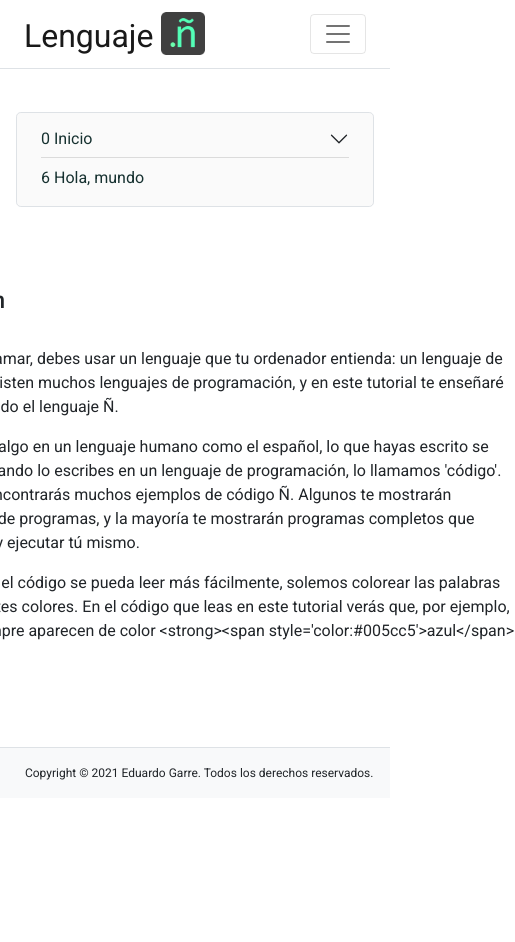
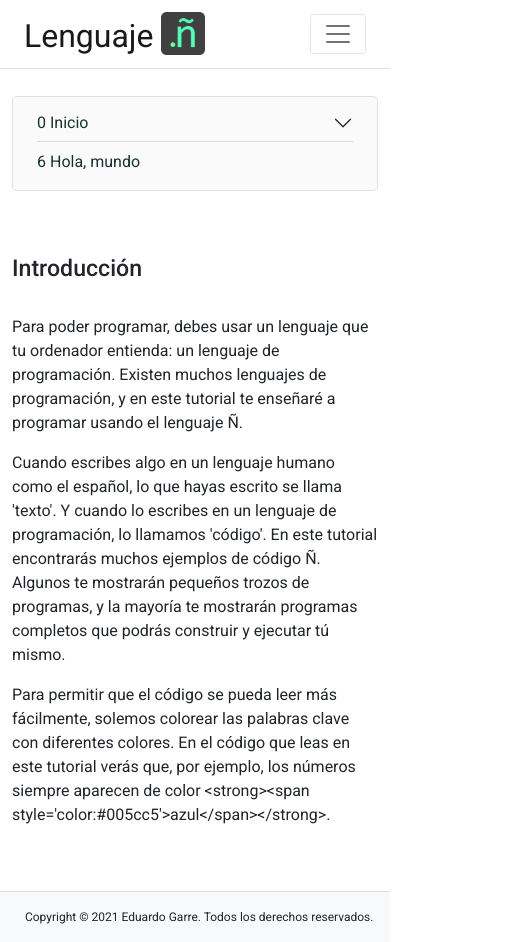
Before and after one commit to eduardogarre/frontend_lenguaje, a React (Create React App) app: page /aprende in a window 390 px wide. Shown: the whole page, 515 px wide, since content can reach past the window. Before the commit the page ends 844 px from the top, so only its background shows below. Built offline with nearby package versions, Linux system fonts and the light colour scheme.

Commit message:
Ajusto formato de presentación de contenido según tamaño de pantalla

```diff
--- a/src/components/Aprende.js
+++ b/src/components/Aprende.js
@@ -8,13 +8,13 @@ const Aprende = () => {
     return (
         <Routes>
             <Route path="" element={
-                <div className="container mw-100 p-3" style={{ width: "90rem", display: "flex", flexDirection: "row", flexWrap: "wrap", justifyContent: "center", alignItems: "center", columnGap: "10rem", rowGap: "5rem" }}>
+                <div className="container presenta-documento" style={{ display: "flex", flexDirection: "row", justifyContent: "flex-start", alignItems: "flex-start", columnGap: "5rem", rowGap: "4rem"}}>
                     <MenuLateral />
                     <Contenido />
                 </div>
             } >
                 <Route path=":idArticulo" element={
-                    <div className="container mw-100 p-3" style={{ width: "90rem", display: "flex", flexDirection: "row", flexWrap: "wrap", justifyContent: "center", alignItems: "center", columnGap: "10rem", rowGap: "5rem" }}>
+                    <div className="container presenta-documento" style={{ display: "flex", flexDirection: "row", justifyContent: "flex-start", alignItems: "flex-start", columnGap: "5rem", rowGap: "4rem"}}>
                         <MenuLateral />
                         <Contenido />
                     </div>
--- a/src/components/Articulo.js
+++ b/src/components/Articulo.js
@@ -1,7 +1,7 @@
 const Artículo = ({ título, texto }) => {
 
     return (
-        <div className="text-start" style={{ width: "40rem" }}>
+        <div style={{overflowWrap: "break-word"}}>
             <h3>{título}</h3>
             <br />
             {
--- a/src/components/Contenido.js
+++ b/src/components/Contenido.js
@@ -79,9 +79,7 @@ const Contenido = () => {
     let artículo = Artículos.find((a) => a.id == id)
 
     return (
-        <div>
-            <Artículo título={artículo.título} texto={artículo.texto} />
-        </div>
+        <Artículo título={artículo.título} texto={artículo.texto} />
     )
 }
 
--- a/src/components/MenuLateral.js
+++ b/src/components/MenuLateral.js
@@ -45,7 +45,7 @@ const jerarquía = [
 const MenuLateral = () => {
 
     return (
-        <div className="border rounded rounded-3 py-2 px-4" style={{ width: "25rem", background: "#fafafa" }}>
+        <div className="border rounded rounded-3 py-2 px-4" style={{ minWidth: "15rem", background: "#fafafa" }}>
             <Acordeon inicial={true} jerarquía={jerarquía} />
         </div>
     )
--- a/src/index.css
+++ b/src/index.css
@@ -132,3 +132,13 @@ strong {
   color: #163130;
   text-decoration: none;
 }
+
+@media (max-width: 800px) {
+  .presenta-documento{
+    flex-wrap: wrap;
+  }
+  .presenta-documento div{
+    flex: 0 0 100%;
+    text-align: left;
+  }
+}
```
